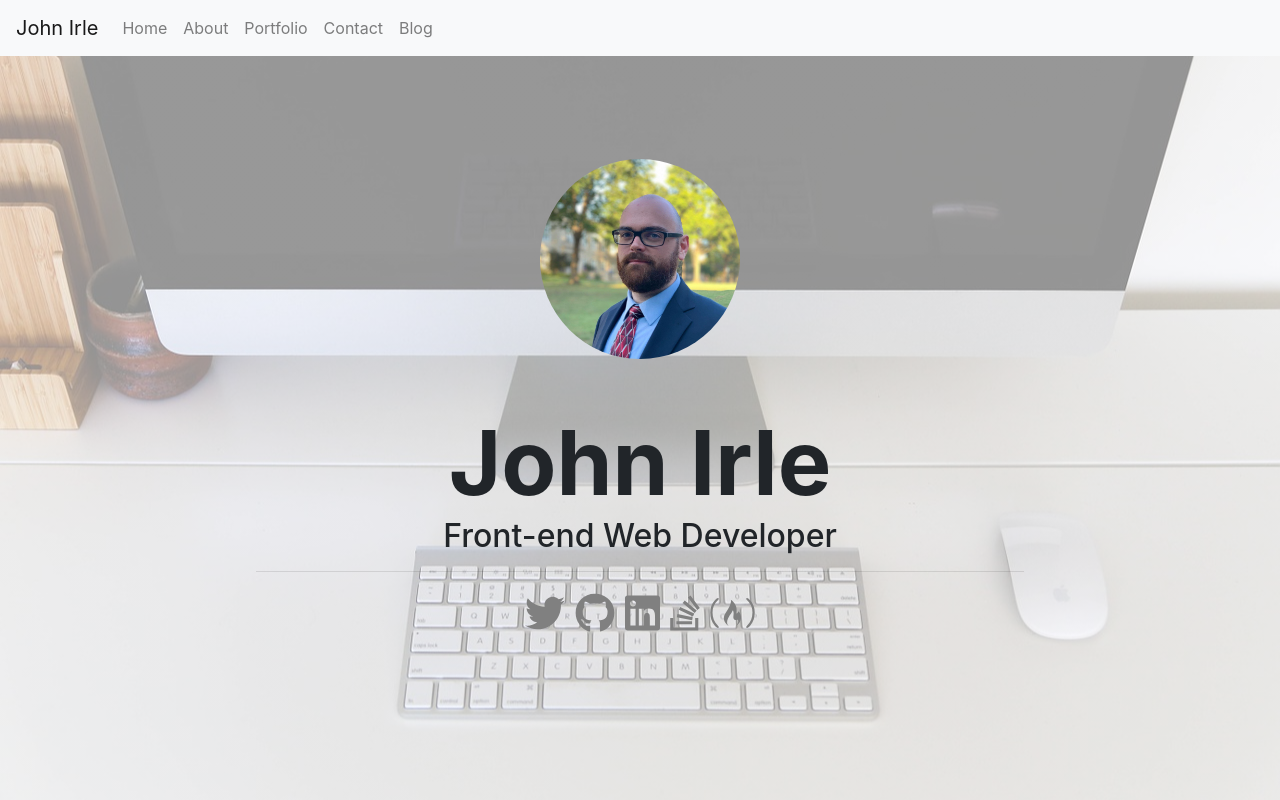
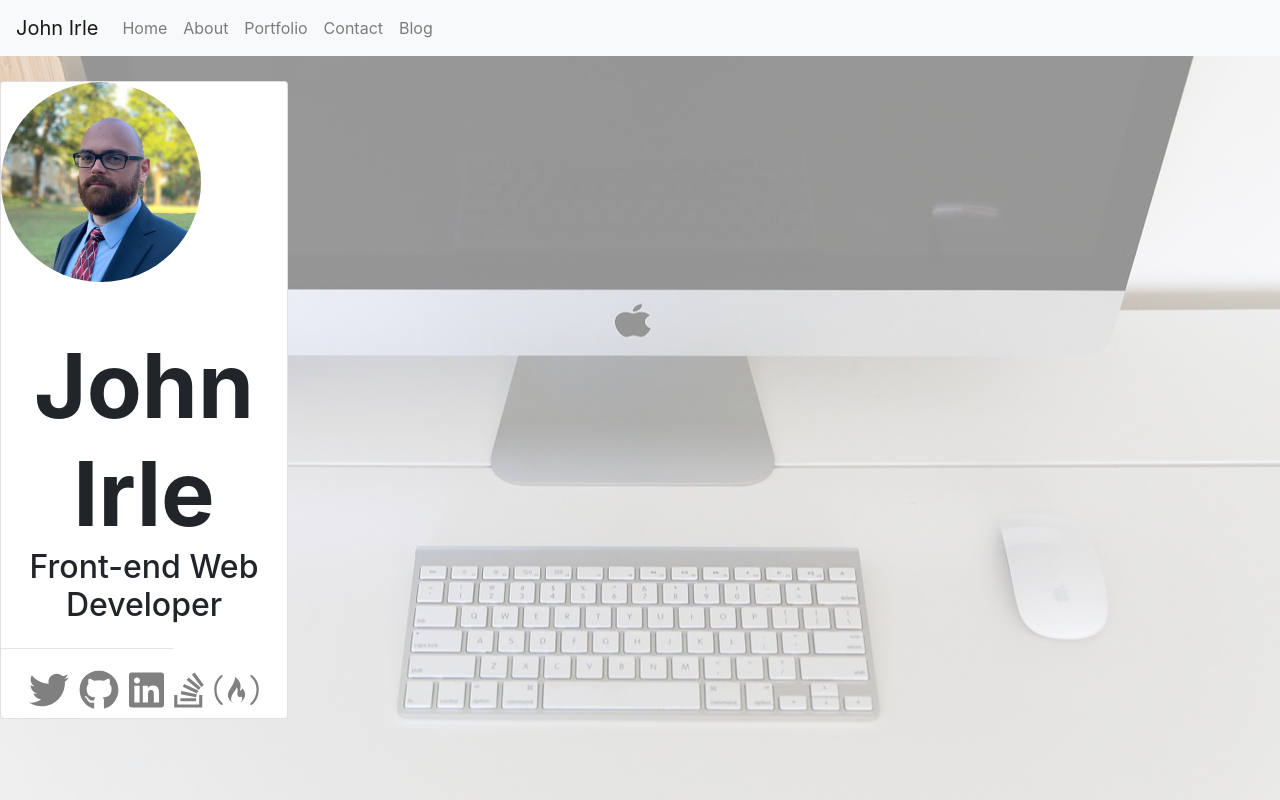
Before and after one commit to JohnIrle/Portfolio, a React (Create React App) app: page / in a window 1280 px wide. Shown: the top 800 px of the page. Built offline with nearby package versions, Linux system fonts and the light colour scheme.

Commit message:
Make social icons component.

```diff
--- a/src/components/Home.js
+++ b/src/components/Home.js
@@ -1,26 +1,21 @@
 import React from 'react';
+import { Card } from "react-bootstrap";
 import JohnIrle from "../resources/img/blazer.jpg";
-import { FontAwesomeIcon } from '@fortawesome/react-fontawesome';
-import { faTwitter, faGithub, faLinkedin, faStackOverflow, faFreeCodeCamp } from '@fortawesome/free-brands-svg-icons';
+import SocialIcons from "./SocialIcons";
 
 function Home(props) {
   return (
     <section id="home" classNameName="home">
       <div className="text-vcenter">
         <div className="lead">
-          <img className="profile-image" src={JohnIrle} alt="John Irle" />
-          <h1>John Irle</h1>
-          <h2>Front-end Web Developer</h2>
-          <hr />
-          <div className="social">
-            <ul className="inline">
-              <li><a href="https://twitter.com/irlejohn"><FontAwesomeIcon icon={faTwitter} size="2x" color="gray" /></a></li>
-              <li><a href="http://github.com/JohnIrle"><FontAwesomeIcon icon={faGithub} size="2x" color="gray" /></a></li>
-              <li><a href="https://www.linkedin.com/in/johnirle"><FontAwesomeIcon icon={faLinkedin} size="2x" color="gray" /></a></li>
-              <li><a href="http://stackoverflow.com/users/4778613/doudeman"><FontAwesomeIcon icon={faStackOverflow} size="2x" color="gray" /></a></li>
-              <li><a href="https://www.freecodecamp.com/johnirle"><FontAwesomeIcon icon={faFreeCodeCamp} size="2x" color="gray" /></a></li>
-            </ul>
-          </div>
+          <Card style={{ width: '18rem' }}>
+            <img className="profile-image" src={JohnIrle} alt="John Irle" />
+            <h1>John Irle</h1>
+            <h2>Front-end Web Developer</h2>
+            <hr />
+
+            <SocialIcons />
+          </Card>
         </div>
       </div>
     </section >
--- /dev/null
+++ b/src/components/SocialIcons.js
@@ -0,0 +1,19 @@
+import React from "react";
+import { FontAwesomeIcon } from '@fortawesome/react-fontawesome';
+import { faTwitter, faGithub, faLinkedin, faStackOverflow, faFreeCodeCamp } from '@fortawesome/free-brands-svg-icons';
+
+function SocialIcons(props) {
+  return (
+    <div className="social">
+      <ul className="inline">
+        <li><a href="https://twitter.com/irlejohn"><FontAwesomeIcon icon={faTwitter} size="2x" color="gray" /></a></li>
+        <li><a href="http://github.com/JohnIrle"><FontAwesomeIcon icon={faGithub} size="2x" color="gray" /></a></li>
+        <li><a href="https://www.linkedin.com/in/johnirle"><FontAwesomeIcon icon={faLinkedin} size="2x" color="gray" /></a></li>
+        <li><a href="http://stackoverflow.com/users/4778613/doudeman"><FontAwesomeIcon icon={faStackOverflow} size="2x" color="gray" /></a></li>
+        <li><a href="https://www.freecodecamp.com/johnirle"><FontAwesomeIcon icon={faFreeCodeCamp} size="2x" color="gray" /></a></li>
+      </ul>
+    </div>
+  )
+}
+
+export default SocialIcons;
```
Also changed, not shown: src/components/Contact.js (+3 -9 lines).
